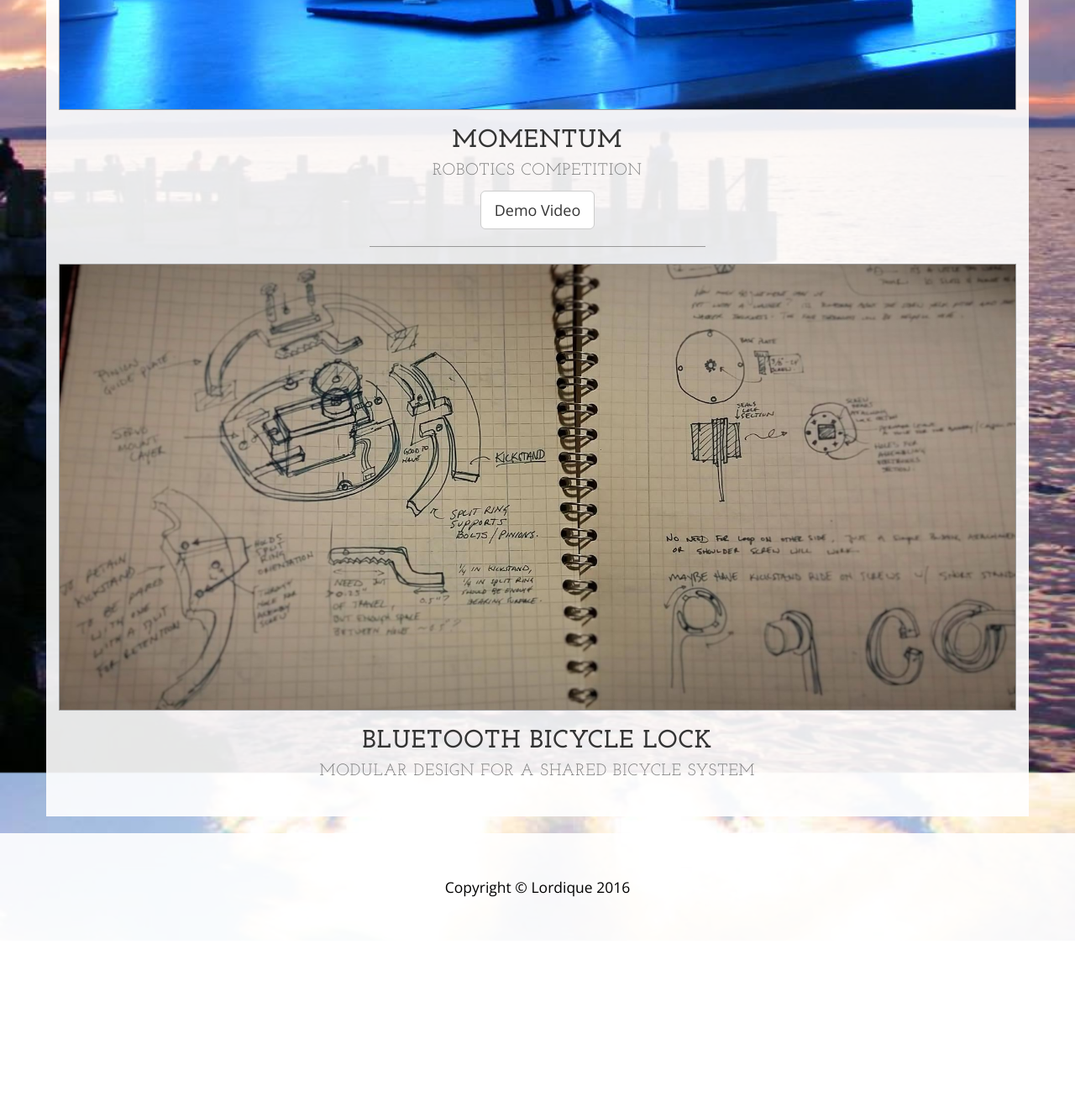
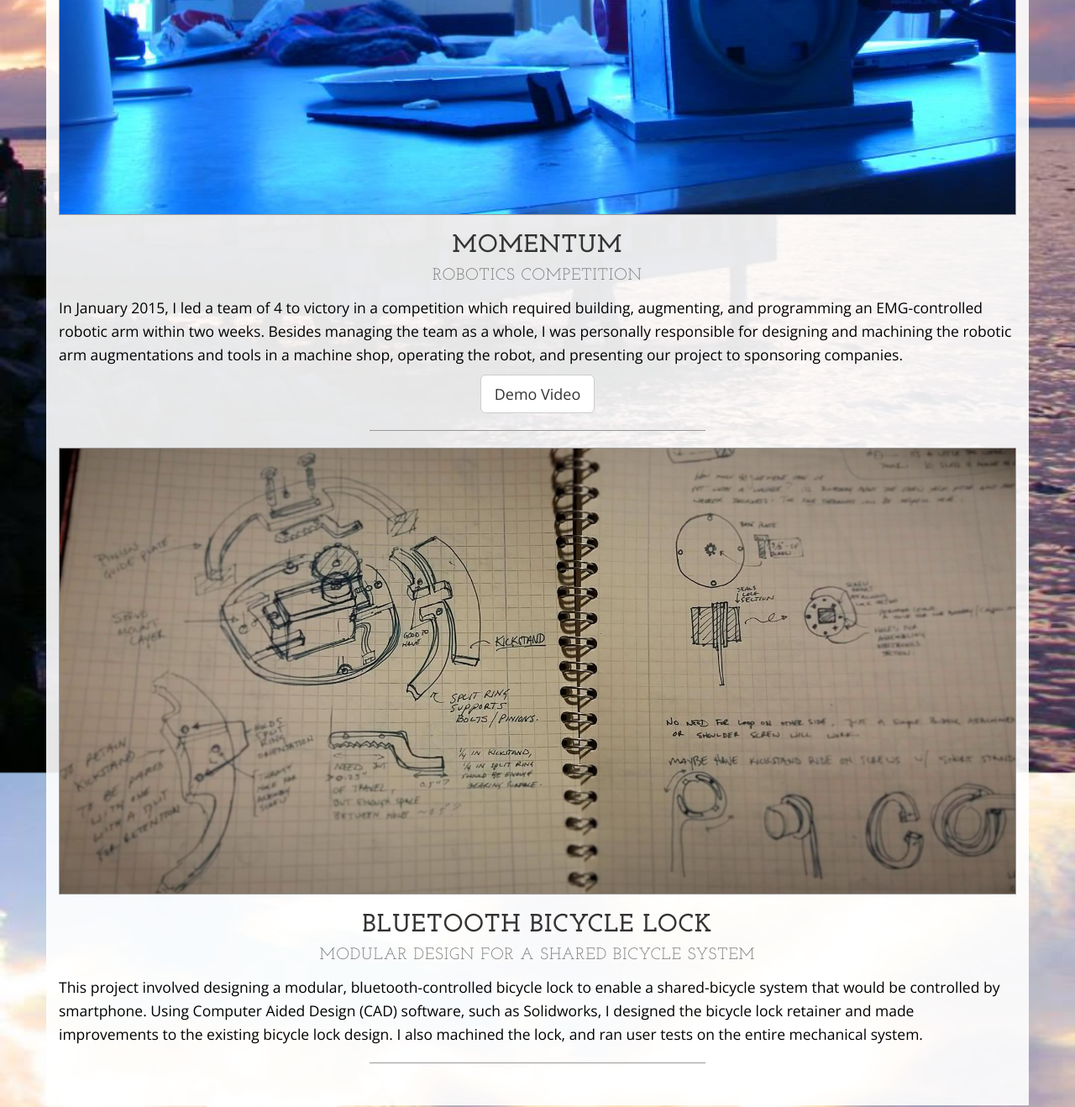
Before and after one commit to lordique/lordique.github.io, a plain HTML site: page project.html in a window 1280 px wide. Shown: the part 4200-5518 px from the top of the page at 84% size. Before the commit the page ends 5320 px from the top, so only its background shows below. Drawn offline with nearby package versions, Linux system fonts and the light colour scheme.

Commit message:
added more project descriptions

```diff
--- a/project.html
+++ b/project.html
@@ -126,7 +126,7 @@
                         <br>
                         <small>Laser Algorithms for Cubesat Propulsion</small>
                     </h2></div>
-                    <p></p>
+                    <p>In 2015, I did research in the Space Propulsion Lab, which designs ion-spray thrusters for miniature satellite (cubesat) propulsion.  Besides performing chemistry experiments to determine which materials work best for our thrusters, I designed algorithms for our in-house laser to make it more efficient and reduce operating costs.</p>
 					<hr>
 				</div>
 				<div>
@@ -136,7 +136,7 @@
                         <br>
                         <small>Robotics Competition</small>
                     </h2></div>
-                    <p></p>
+                    <p>In January 2015, I led a team of 4 to victory in a competition which required building, augmenting, and programming an EMG-controlled robotic arm within two weeks. Besides managing the team as a whole, I was personally responsible for designing and machining the robotic arm augmentations and tools in a machine shop, operating the robot, and presenting our project to sponsoring companies.</p>
 					<div class="col-lg-12 text-center">
 					<a href="img/demo.mp4" class="btn btn-default btn-lg">Demo Video</a>
                     <hr></div>
@@ -148,7 +148,7 @@
                         <br>
                         <small>Modular Design for a Shared Bicycle System</small>
                     </h2></div>
-					<p></p>
+					<p>This project involved designing a modular, bluetooth-controlled bicycle lock to enable a shared-bicycle system that would be controlled by smartphone. Using Computer Aided Design (CAD) software, such as Solidworks, I designed the bicycle lock retainer and made improvements to the existing bicycle lock design. I also machined the lock, and ran user tests on the entire mechanical system.</p>
                     <hr>
                 </div>
             </div>
```
